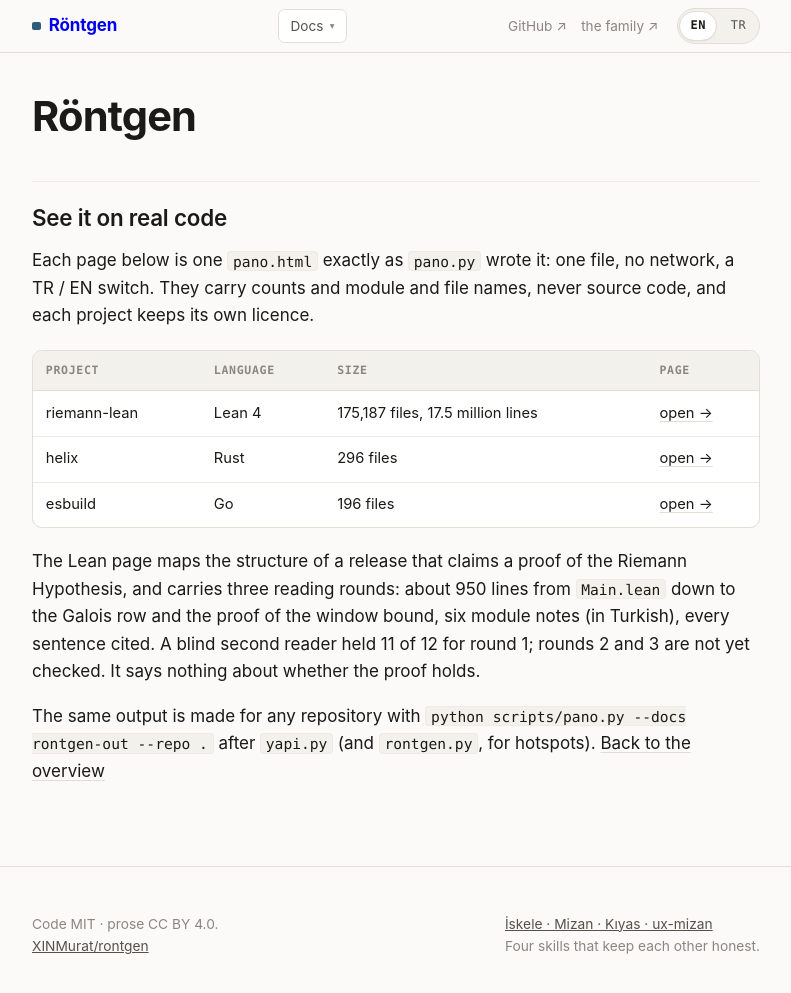
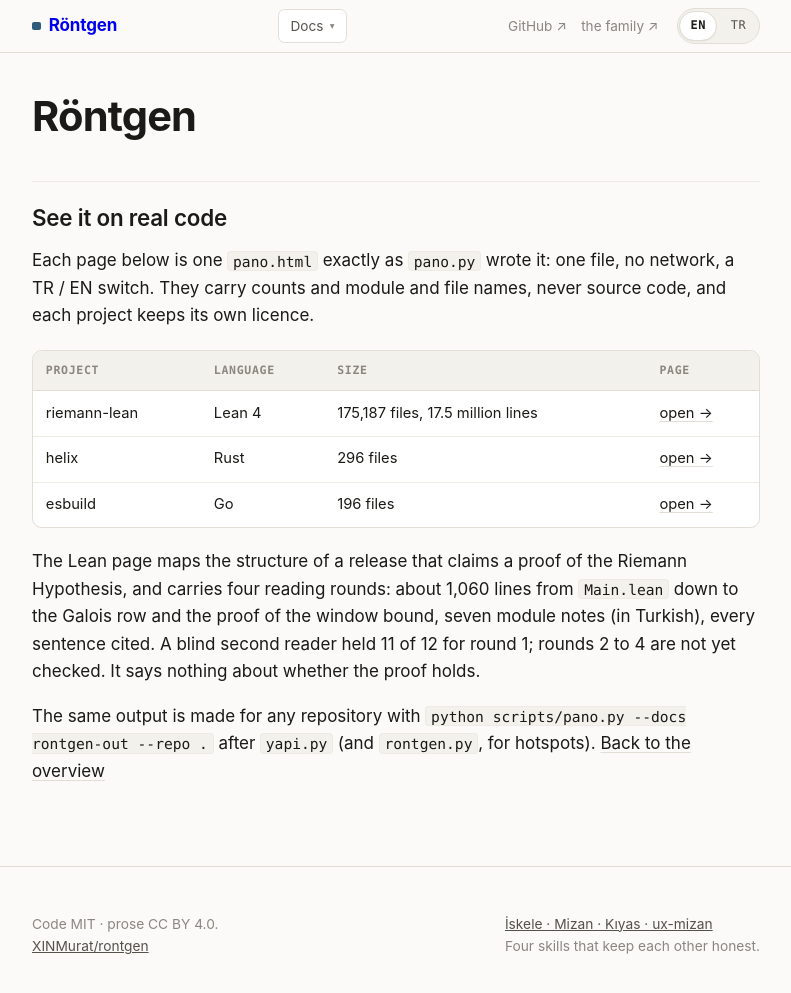
Before and after one commit to XINMurat/rontgen, a Jekyll site: the page built from docs/ornekler.md, in a window 1280 px wide and 1019 px high. Shown: the top 993 px of the window, without its empty margins (244-1035 px from the left). Built offline with Jekyll 4.4.1, drawn with Linux system fonts in a browser that asks for light colours.

Commit message:
ornekler: Lean ornegi dort okuma turuyla (ev sahibi ve asal cifti; yaklasik 1.060 satir, 7 modul notu)
Co-Authored-By: Claude Opus 5.5 <noreply@anthropic.com>

```diff
--- a/docs/ornekler.md
+++ b/docs/ornekler.md
@@ -18,9 +18,9 @@ counts and module and file names, never source code, and each project keeps its
 | helix | Rust | 296 files | [open →](ornekler/helix.html) |
 | esbuild | Go | 196 files | [open →](ornekler/esbuild.html) |
 
-The Lean page maps the structure of a release that claims a proof of the Riemann Hypothesis, and carries three reading
-rounds: about 950 lines from `Main.lean` down to the Galois row and the proof of the window bound, six module notes (in
-Turkish), every sentence cited. A blind second reader held 11 of 12 for round 1; rounds 2 and 3 are not yet checked. It says nothing about whether the proof holds.
+The Lean page maps the structure of a release that claims a proof of the Riemann Hypothesis, and carries four reading
+rounds: about 1,060 lines from `Main.lean` down to the Galois row and the proof of the window bound, seven module notes (in
+Turkish), every sentence cited. A blind second reader held 11 of 12 for round 1; rounds 2 to 4 are not yet checked. It says nothing about whether the proof holds.
 
 The same output is made for any repository with `python scripts/pano.py --docs rontgen-out --repo .` after `yapi.py`
 (and `rontgen.py`, for hotspots). [Back to the overview](./)
@@ -40,9 +40,9 @@ modül ve dosya adları taşırlar, kaynak kod asla; her proje kendi lisansını
 | helix | Rust | 296 dosya | [aç →](ornekler/helix.html#tr) |
 | esbuild | Go | 196 dosya | [aç →](ornekler/esbuild.html#tr) |
 
-Lean sayfası, Riemann Hipotezi'nin bir ispatını iddia eden bir yayının yapısını haritalar ve üç okuma turunu taşır:
-`Main.lean`'den Galois satırına ve pencere sınırının kanıtına inen yaklaşık 950 satır, altı modül notu, her cümle atıflı. Kör ikinci
-okuyucu tur 1'de 12'nin 11'ini doğruladı; tur 2 ve 3 henüz denetlenmedi.
+Lean sayfası, Riemann Hipotezi'nin bir ispatını iddia eden bir yayının yapısını haritalar ve dört okuma turunu taşır:
+`Main.lean`'den Galois satırına ve pencere sınırının kanıtına inen yaklaşık 1.060 satır, yedi modül notu, her cümle atıflı. Kör ikinci
+okuyucu tur 1'de 12'nin 11'ini doğruladı; tur 2–4 henüz denetlenmedi.
 İspatın geçerli olup olmadığı hakkında bir şey söylemez.
 
 Aynı çıktı her depo için, `yapi.py`'den (sıcak noktalar için `rontgen.py`'den de) sonra
```
Also changed, not shown: docs/ornekler/riemann-lean.html (+1 -1 lines).
